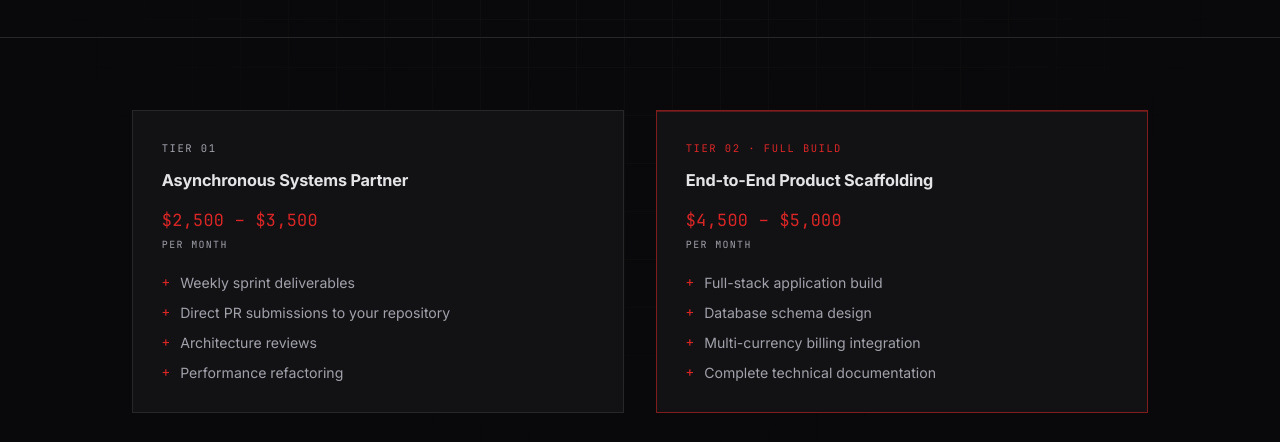
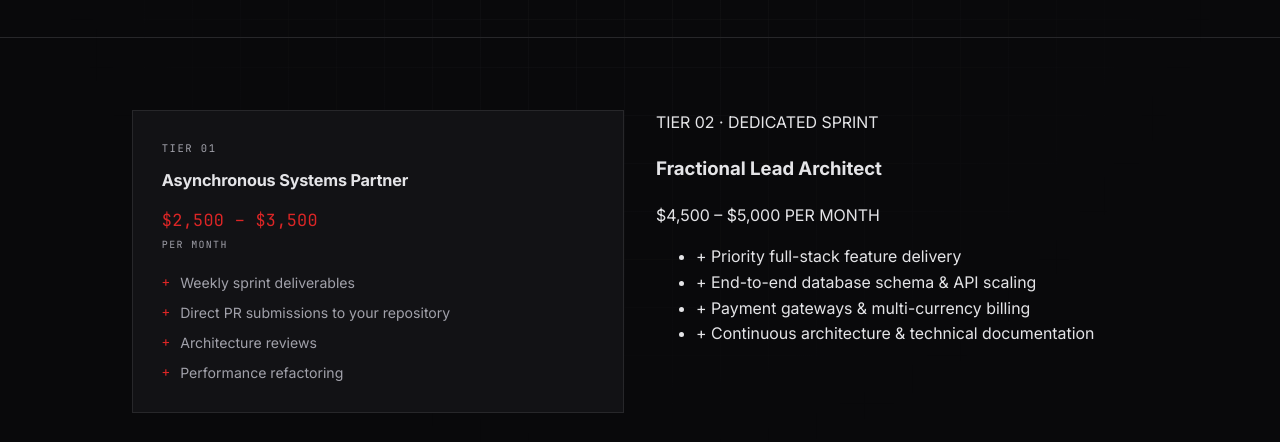
Before and after one commit to LeoneighDigital/leoneigh-digital, a plain HTML site: page engage.html in a window 1280 px wide. Shown: the part 317-759 px from the top of the page. Drawn offline with Linux system fonts and the light colour scheme.

Commit message:
Refactor engagement tier section to update service offering and pricing details

```diff
--- a/engage.html
+++ b/engage.html
@@ -64,17 +64,22 @@
           </ul>
         </article>
 
-        <article class="tier featured">
-          <p class="tier-name">Tier 02 · Full build</p>
-          <h3>End-to-End Product Scaffolding</h3>
-          <p class="price">$4,500 – $5,000 <small>per month</small></p>
-          <ul class="tier-list">
-            <li>Full-stack application build</li>
-            <li>Database schema design</li>
-            <li>Multi-currency billing integration</li>
-            <li>Complete technical documentation</li>
-          </ul>
-        </article>
+<div class="tier-card tier-highlight">
+  <div class="tier-header">
+    <span class="tier-tag">TIER 02 · DEDICATED SPRINT</span>
+    <h3 class="tier-title">Fractional Lead Architect</h3>
+    <div class="tier-price">
+      <span class="amount">$4,500 – $5,000</span>
+      <span class="period">PER MONTH</span>
+    </div>
+  </div>
+  <ul class="tier-features">
+    <li>+ Priority full-stack feature delivery</li>
+    <li>+ End-to-end database schema & API scaling</li>
+    <li>+ Payment gateways & multi-currency billing</li>
+    <li>+ Continuous architecture & technical documentation</li>
+  </ul>
+</div>
 
       </div>
 
```
